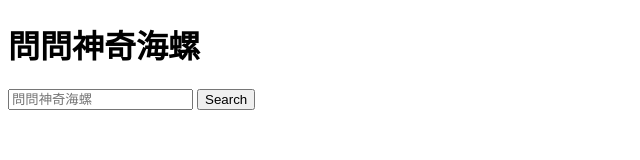
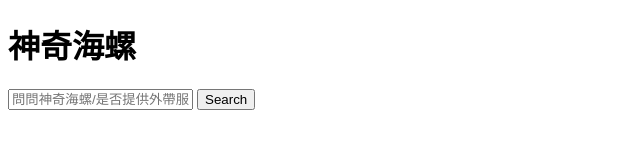
Before and after one commit to yuyue030/000, a plain HTML site: page index.html in a window 1280 px wide. Shown: the whole page, without its empty margins (0-640 px from the left). Drawn offline with Linux system fonts and the light colour scheme.

Commit message:
Update index.html

```diff
--- a/index.html
+++ b/index.html
@@ -5,8 +5,8 @@
     <title>Chinese-Hakka Dictionary</title>
 </head>
 <body>
-    <h1>問問神奇海螺</h1>
-    <input type="text" id="query" placeholder="問問神奇海螺">
+    <h1>神奇海螺</h1>
+    <input type="text" id="query" placeholder="問問神奇海螺/是否提供外帶服務">
     <button onclick="search()">Search</button>
 
     <p id="result"></p>
@@ -22,8 +22,6 @@
                 .catch(error => console.error('Error:', error));
         }
 
-    <h2>可以問-是否提供外帶服務</h2>
-
     </script>
 </body>
 </html>
```
